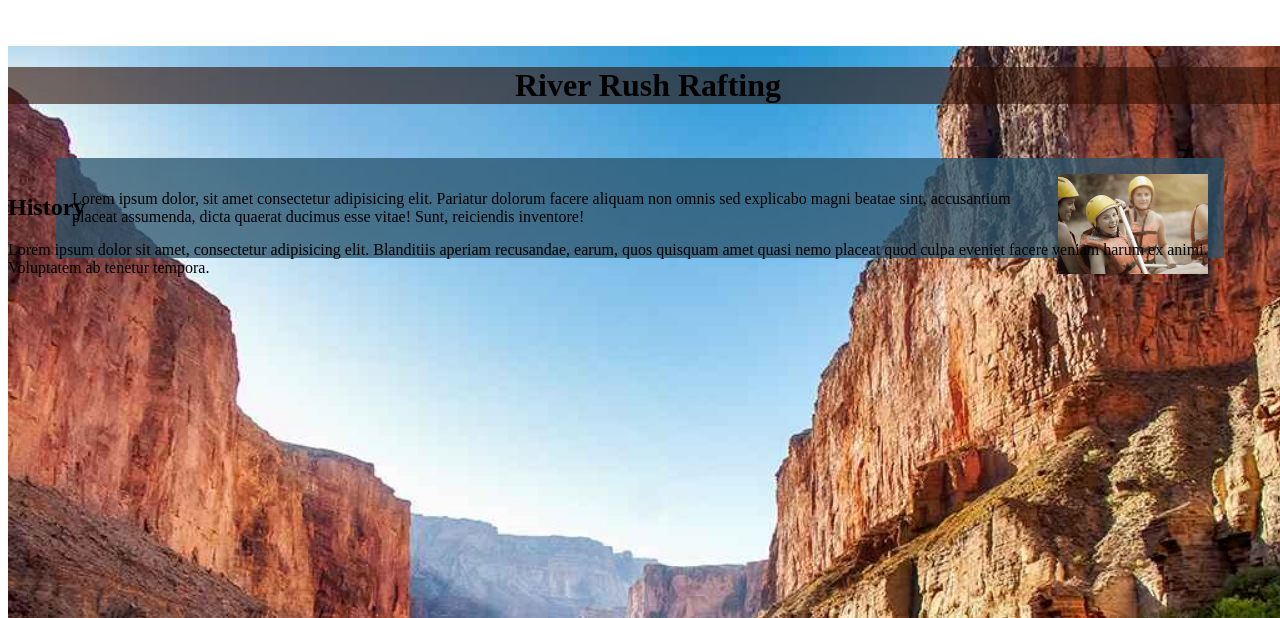
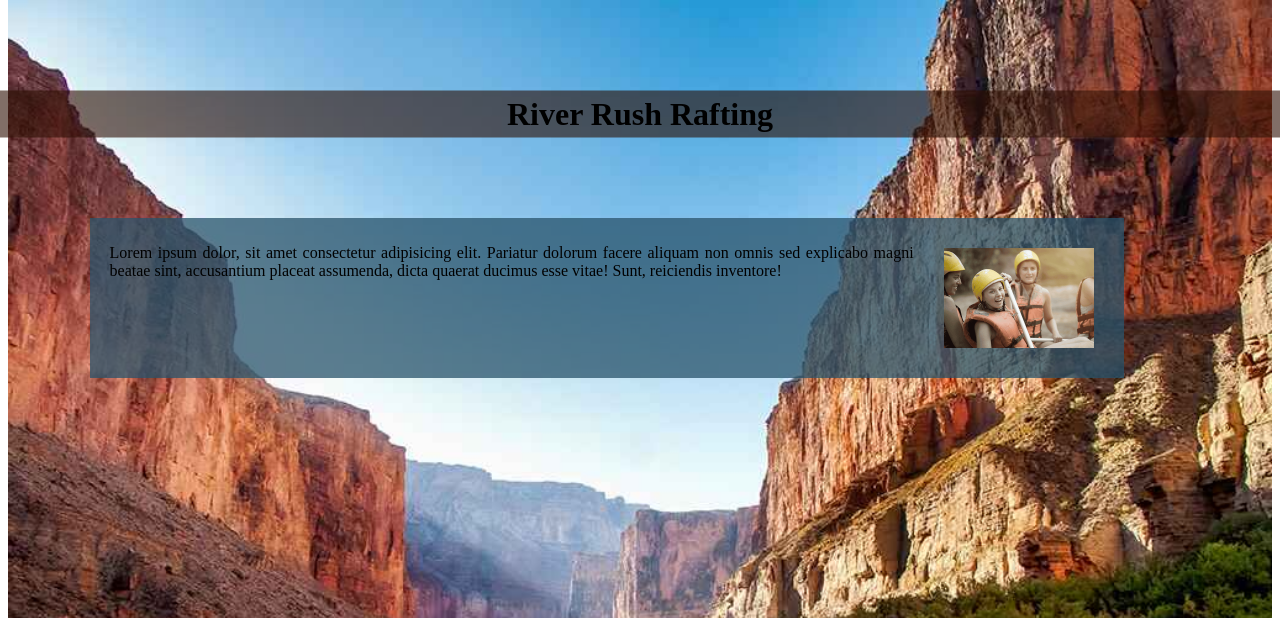
Before and after one commit to haybayt26/wdd130, a plain HTML site: page wwr/about.html in a window 1280 px wide. Shown: the part 182-800 px from the top of the page. Drawn offline with Linux system fonts and the light colour scheme.

Commit message:
actually fixed it lol

```diff
--- a/wwr/about.html
+++ b/wwr/about.html
@@ -21,18 +21,26 @@
         </header>
         <main>
             <div class="hero">
-                <img src="images/raftingriver.jpg" alt="Canyon River">
-                <h1 id="title">River Rush Rafting</h1>
+                <img width="100%" src="images/raftingriver.jpg" alt="Canyon River" id="background">
+                <div class="title-banner">
+                    <h1 id="title">River Rush Rafting</h1>
+                </div>
                 <article class="overlay">
-                    <img src="images/happy.png" alt="Happy Rafter">
-                    <p>Lorem ipsum dolor, sit amet consectetur adipisicing elit. Pariatur dolorum facere aliquam non omnis sed explicabo magni beatae sint, accusantium placeat assumenda, dicta quaerat ducimus esse vitae! Sunt, reiciendis inventore!</p>
+                    <img width="150" src="images/happy.png" alt="Happy Rafter">
+                    <p>
+                        Lorem ipsum dolor, sit amet consectetur adipisicing elit. Pariatur dolorum facere aliquam non omnis sed explicabo magni beatae sint, accusantium placeat assumenda, dicta quaerat ducimus esse vitae! Sunt, reiciendis inventore!
+                    </p>
                 </article>
             </div>
+
             <section class="history">
                 <h2>History</h2>
-                <p>Lorem ipsum dolor sit amet, consectetur adipisicing elit. Blanditiis aperiam recusandae, earum, quos quisquam amet quasi nemo placeat quod culpa eveniet facere veniam harum ex animi. Voluptatem ab tenetur tempora.</p>
+                <p>
+                    Lorem ipsum dolor sit amet, consectetur adipisicing elit. Blanditiis aperiam recusandae, earum, quos quisquam amet quasi nemo placeat quod culpa eveniet facere veniam harum ex animi. Voluptatem ab tenetur tempora.
+                </p>
             </section>
-            <section>
+
+            <section class="adventure">
                 <h2>Adventure Awaits You!</h2>
                     <img src="images/rafting1.jpg" alt="White Rapid">
                     <img src="images/rafting2.jpg" alt="Equipment">
@@ -42,6 +50,7 @@
             </section>
         </main>
         <footer>
+            <p>©2024 River Rush Rafting</p>
             <nav class="sociallinks">
                 <a href="https://facebook.com">
                     <img src="images/facebook.png" alt="Facebook">
--- a/wwr/styles/rafting.css
+++ b/wwr/styles/rafting.css
@@ -6,51 +6,62 @@
   --accent3-color: #2E0E02;
 }
 
-
-
 .logo {
   height: 150px;
   width: 150px;
 }
 
-.hero img {
-  display: block;
+#background {
+
+}
+
+.title-banner {
+  position: absolute;
+  background-color: rgba(46, 14, 2, 0.6);
   width: 100%;
-  height: auto;
-  position: absolute;
+  top: 37%;
+  left: 50%;
+  transform: translate(-50%, -50%);
+
 }
 
 #title {
-  position: absolute;
-  background-color: rgba(46, 14, 2, 0.6);
-  width: 100%;
   text-align: center;
+  margin: 5px;
 }
 
 
+
 .overlay {
-  position: relative;
-  top: 7rem;
-  margin: 3rem;
+  position: absolute;
   background-color: rgba(40, 83, 107, 0.75);
-  padding: 1rem;
-  max-width:  fit-content;
+  top: 50%;
+  left: 7%;
+  text-align: justify;
+  width: 80%;
+  padding-left: 10px;
 
 }
 
+.overlay p {
+  padding: 10px;
+}
+
 .overlay img{
-  max-width: 150px;
-  position: relative;
   float: right;
+  margin: 30px;
+
 }
 
 image{
-  position: relative;
+
 }
 
 .history {
-  position: relative;
+
 }
+
+
 
 
 
```
